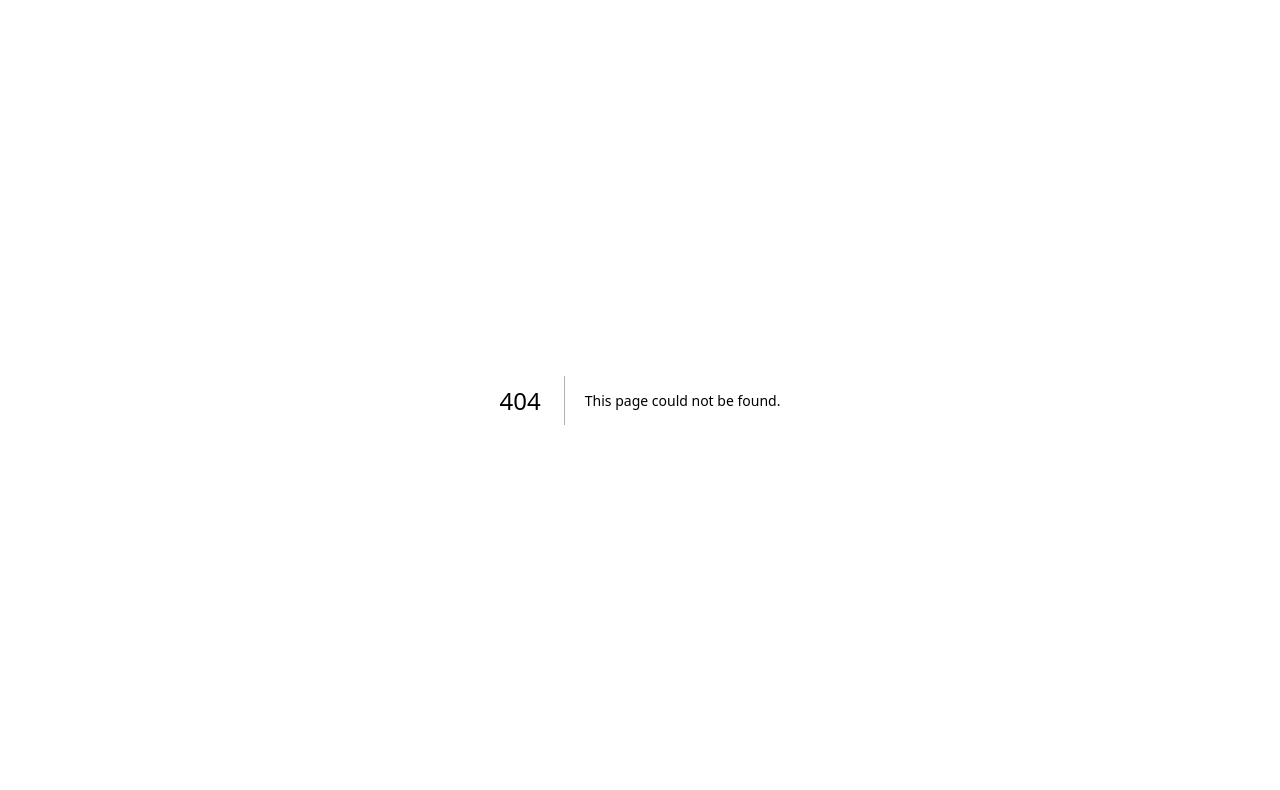
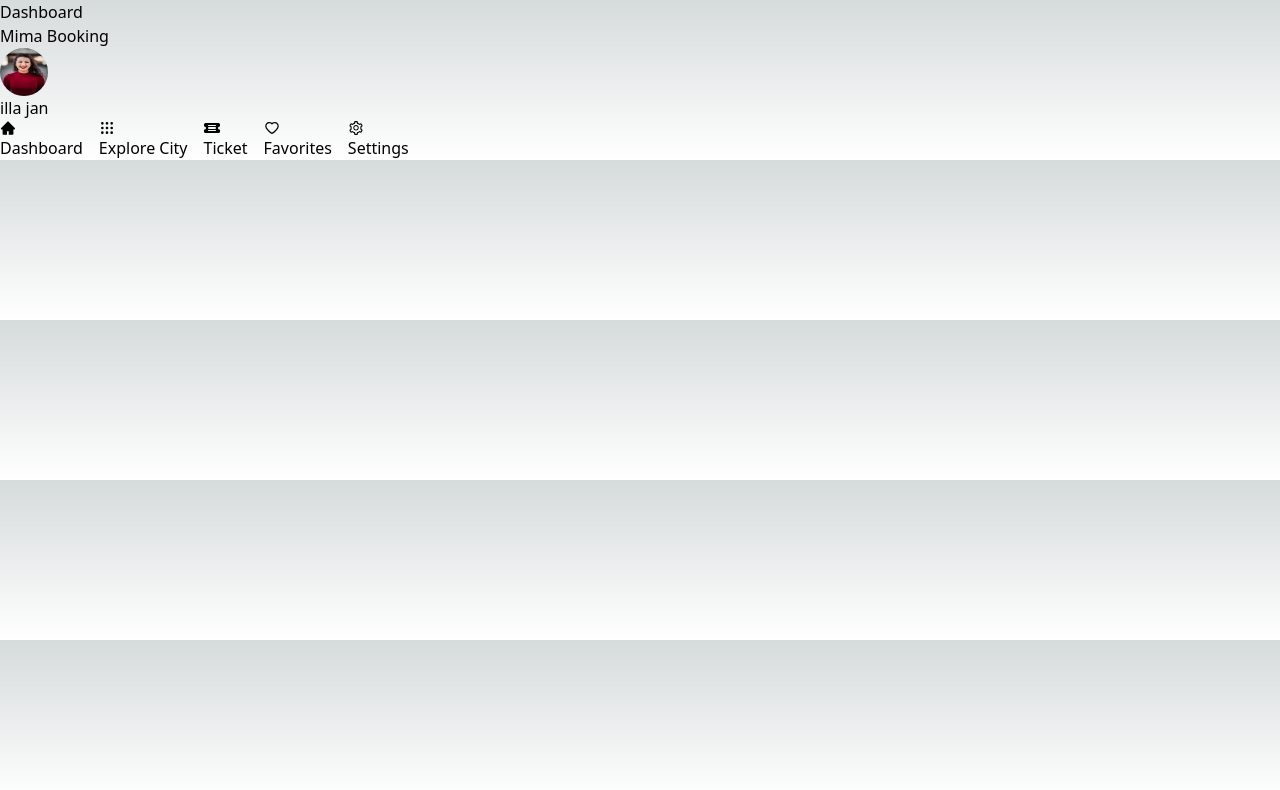
Before and after one commit to Thophylarh/Hotel-Booking, a Next.js app: page /dashboard in a window 1280 px wide. Before the commit this address had no page. Shown: the top 790 px of the page. Built offline with nearby package versions, Linux system fonts and the light colour scheme.

Commit message:
Side bar ui

```diff
--- /dev/null
+++ b/src/assets/jpg/index.js
@@ -0,0 +1 @@
+export {default as AvatarImg} from './avatar.jpg'
--- /dev/null
+++ b/src/components/block/sidebar/index.tsx
@@ -0,0 +1,66 @@
+import Image from "next/image";
+import React from "react";
+import {AiFillHome } from 'react-icons/ai';
+import {TbGridDots} from 'react-icons/tb';
+import {BsFillTicketDetailedFill} from 'react-icons/bs';
+import {AiOutlineHeart} from 'react-icons/ai';
+import {AiOutlineSetting} from 'react-icons/ai';
+import AvatarImg from "../../../assets/jpg/avatar.jpg"
+
+type Props = {};
+
+const sidebarItems = [
+  {
+    id: 0,
+    icon: <AiFillHome/>,
+    title: "Dashboard",
+  },
+  {
+    id: 1,
+    icon: <TbGridDots/>,
+    title: "Explore City",
+  },
+  {
+    id: 2,
+    icon: <BsFillTicketDetailedFill/>,
+    title: "Ticket",
+  },
+  {
+    id: 3,
+    icon: <AiOutlineHeart/>,
+    title: "Favorites",
+  },
+  {
+    id: 4,
+    icon: <AiOutlineSetting/>,
+    title: "Settings",
+  },
+];
+
+function Sidebar({}: Props) {
+  return (
+    <main>
+      <div className="logo">
+        <div>
+          <h2>Mima Booking</h2>
+          <div>
+            <Image src={AvatarImg} alt="Avatar" className="w-12 h-12 rounded-full" />
+          </div>
+          <p>illa jan</p>
+        </div>
+        <div className="nav-content">
+          <div className="flex items-center gap-x-4">
+            {sidebarItems.map(({ icon, title, id }) => (
+              <div key={id}>
+                {icon}
+                <p>{title}</p>
+              </div>
+            ))}
+          </div>
+        </div>
+      </div>
+    </main>
+  );
+}
+
+export default Sidebar;
--- /dev/null
+++ b/src/pages/dashboard/index.tsx
@@ -0,0 +1,14 @@
+import Sidebar from '@/components/block/sidebar'
+import React from 'react'
+
+type Props = {}
+
+function Dashboard({}: Props) {
+  return (
+    <div>Dashboard
+        <Sidebar/>
+    </div>
+  )
+}
+
+export default Dashboard
```
Also changed, not shown: package.json (+5 -4 lines), src/assets/jpg/avatar.jpg (added), 1 other file (tests, documents, lock files or other folders).
